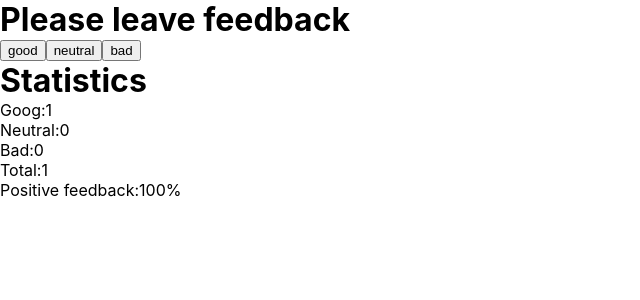
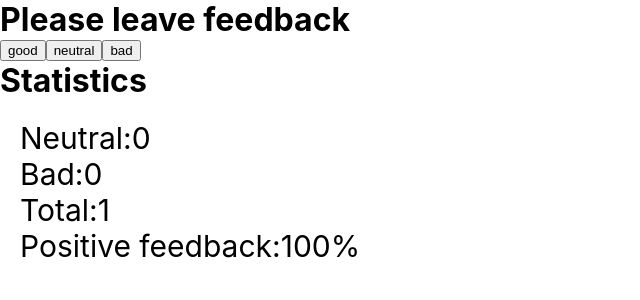
Before and after one commit to Marta-ltv/goit-react-hw-02-feedback, a React (Create React App) app: page / in a window 1280 px wide. Both pictures are taken after a click on the button "good". Shown: the top 300 px of the page, without its empty margins (0-640 px from the left). Built offline with nearby package versions, Linux system fonts and the light colour scheme.

Commit message:
styled Statitics

```diff
--- a/package.json
+++ b/package.json
@@ -4,6 +4,8 @@
   "private": true,
   "homepage": "https://Marta-ltv.github.io/goit-react-hw-02-feedback/",
   "dependencies": {
+    "@emotion/react": "^11.10.5",
+    "@emotion/styled": "^11.10.5",
     "@testing-library/jest-dom": "^5.16.3",
     "@testing-library/react": "^12.1.4",
     "@testing-library/user-event": "^13.5.0",
@@ -13,6 +15,7 @@
     "react-dom": "^18.1.0",
     "react-icons": "^4.6.0",
     "react-scripts": "5.0.1",
+    "styled-components": "^5.3.6",
     "web-vitals": "^2.1.3"
   },
   "scripts": {
--- a/src/components/Notification/Notification.jsx
+++ b/src/components/Notification/Notification.jsx
@@ -1,5 +1,12 @@
 import React from "react";
+import PropTypes from 'prop-types';
+import { MessageInfo } from "./Notification.styled";
 
 
 export const Notification = ({ message }) =>
-    <h2>{message}</h2>;
+    <MessageInfo>{message}</MessageInfo>;
+
+
+Notification.propTypes = {
+    message: PropTypes.string.isRequired,
+};
--- /dev/null
+++ b/src/components/Notification/Notification.styled.js
@@ -0,0 +1,6 @@
+import styled from 'styled-components';
+
+export const MessageInfo = styled.h2`
+padding: 20px;
+color: blue;
+`
--- a/src/components/Statistics/Statistics.jsx
+++ b/src/components/Statistics/Statistics.jsx
@@ -1,22 +1,21 @@
 import React from "react";
-// import PropTypes from 'prop-types'
+import PropTypes from 'prop-types';
+import { StatList, StatItem, StatSpan } from "./Statistics.styled";
 
 
 export const Statistics = ({ good, neutral, bad, total, positivePercentage }) => (
-    <ul>
-        <li>Goog:<span>{good}</span></li>
-        <li>Neutral:<span>{neutral}</span></li>
-        <li>Bad:<span>{bad}</span></li>
-        <li>Total:<span>{total}</span></li>
-        <li>Positive feedback:<span>{positivePercentage}%</span></li>
-    </ul>
+    <StatList>
+        <StatItem>Neutral:<StatSpan>{neutral}</StatSpan></StatItem>
+        <StatItem>Bad:<StatSpan>{bad}</StatSpan></StatItem>
+        <StatItem>Total:<StatSpan>{total}</StatSpan></StatItem>
+        <StatItem>Positive feedback:<StatSpan>{positivePercentage}%</StatSpan></StatItem>
+    </StatList>
 )
 
-// Statistics.propTypes = {
-//   title: PropTypes.string,
-//   stats: PropTypes.arrayOf(
-//     PropTypes.exact({
-//       id: PropTypes.string.isRequired,
-//       label: PropTypes.string.isRequired,
-//       percentage: PropTypes.number.isRequired,})).isRequired,
-// }
+Statistics.propTypes = {
+    good: PropTypes.number.isRequired,
+    neutral: PropTypes.number.isRequired,
+    bad: PropTypes.number.isRequired,
+    total: PropTypes.number.isRequired,
+    positivePercentage: PropTypes.number.isRequired,
+};
--- a/src/components/Statistics/Statistics.styled.js
+++ b/src/components/Statistics/Statistics.styled.js
@@ -0,0 +1,16 @@
+import styled from 'styled-components';
+
+export const StatList = styled.ul`
+padding: 20px;
+font-size: 30px;
+font-weight: 400;
+`
+export const StatItem = styled.li`
+font-size: 30px;
+font-weight: 400;
+`
+
+export const StatSpan = styled.span`
+font-size: 30px;
+font-weight: 400;
+`
```
Also changed, not shown: src/components/FeedbackOptions/FeedbackOptions.jsx (+8 -2 lines), 1 other file (tests, documents, lock files or other folders).
